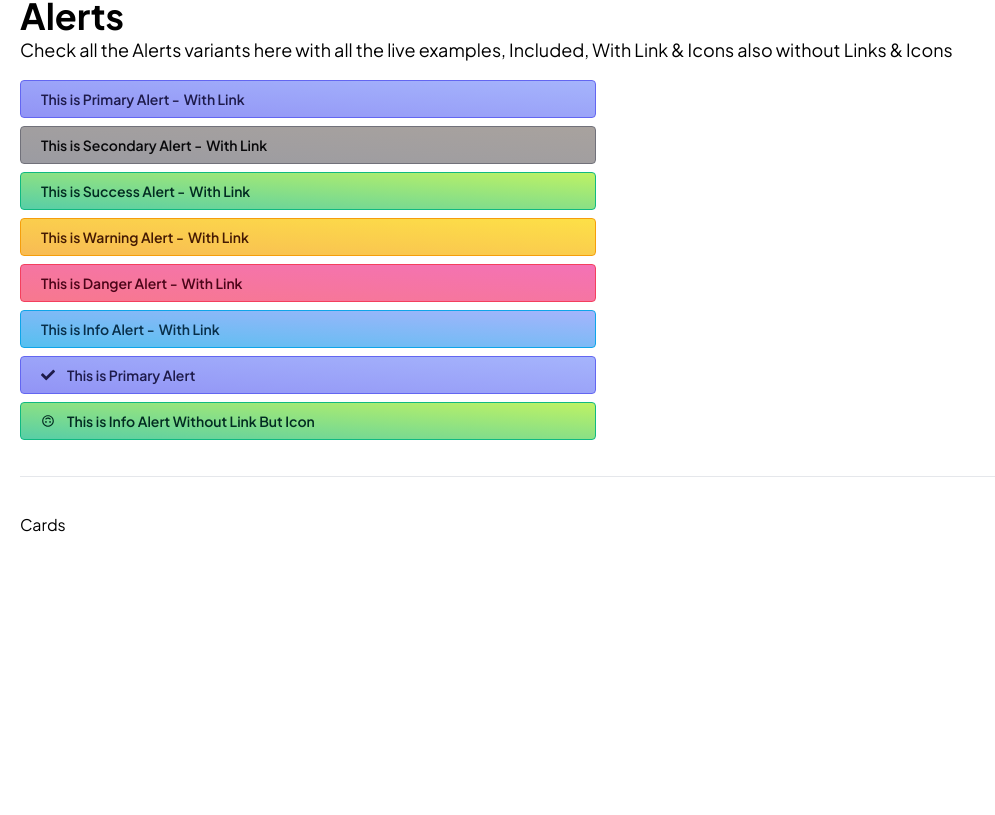
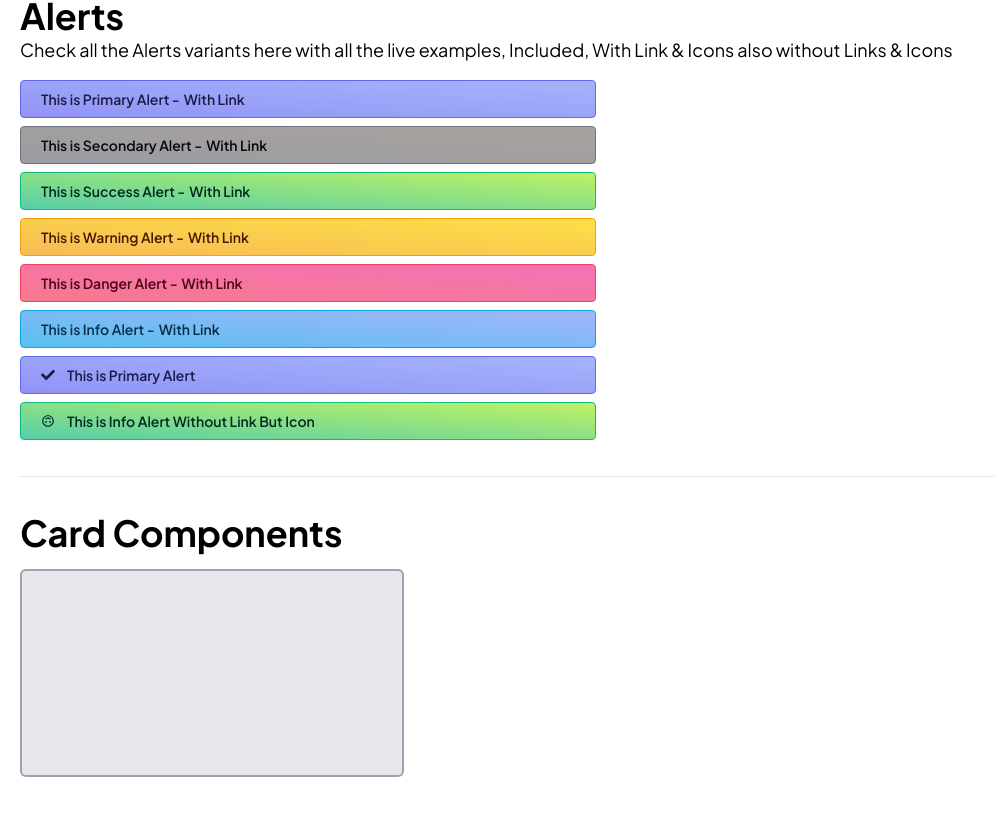
Before and after one commit to mshajid/cyberdude-challenges, a React (Vite) app in the folder javascript/03-react-js/05-components-props/: page / in a window 1280 px wide. Shown: the part 325-1140 px from the top of the page, without its empty margins (0-995 px from the left). Before the commit the page ends 902 px from the top, so only its background shows below. Built offline with nearby package versions, Linux system fonts and the light colour scheme.

Commit message:
feat: added card styles

```diff
--- a/javascript/03-react-js/05-components-props/src/App.jsx
+++ b/javascript/03-react-js/05-components-props/src/App.jsx
@@ -112,8 +112,9 @@ const App = () => {
         </Alert>
       </div>
       <hr className="my-5" />
+      <h2 className="font-bold text-4xl">Card Components</h2>
       <div>
-        <Cards />
+        <Cards type={"normal"}/>
       </div>
     </div>
   );
--- a/javascript/03-react-js/05-components-props/src/Components/Cards.jsx
+++ b/javascript/03-react-js/05-components-props/src/Components/Cards.jsx
@@ -1,7 +1,14 @@
-const Cards = () => {
-    return (
-        <div>Cards</div>
-    )
-}
+const Cards = ( { type, children } ) => {
+  const setWidth = {
+    normal : "bg-gray-200 max-w-sm h-52 rounded-md border-2 border-gray-400"
+  }
+  return (
+    <>
+      <div className={setWidth[type]}>
 
-export default Cards
+      </div>
+    </>
+  );
+};
+
+export default Cards;
```
